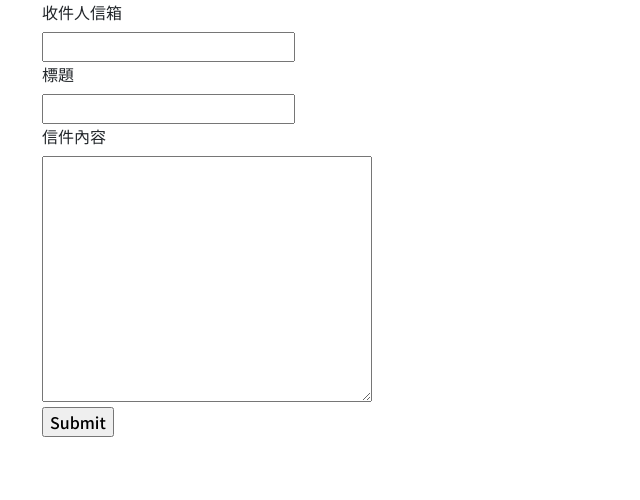
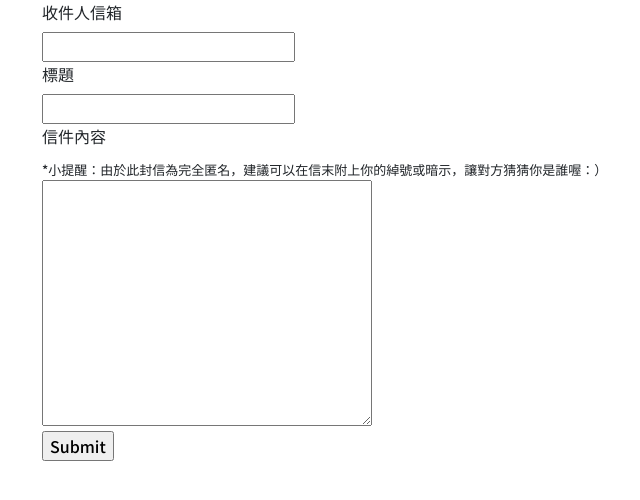
Before and after one commit to shihyuuuuuuu/GiftU, a Django app: page /email_service/ in a window 1280 px wide. Shown: the top 500 px of the page, without its empty margins (43-683 px from the left). Run offline with Django 3.2, Linux system fonts and the light colour scheme; parts of the project's set-up code (start-up, migrations or seed data) failed here and were passed over; some libraries are stand-ins or nearby versions.

Commit message:
add hint words

```diff
--- a/templates/email_service/send_mail.html
+++ b/templates/email_service/send_mail.html
@@ -19,6 +19,7 @@
     <input type="text" name="title"><br>
 
     <label for="message">信件內容</label><br>
+    <span style="font-size: small;">*小提醒：由於此封信為完全匿名，建議可以在信末附上你的綽號或暗示，讓對方猜猜你是誰喔：）</span><br>
     <textarea name="message" rows="10" cols="30"></textarea><br>
 
     <div style="display:none;">
```
